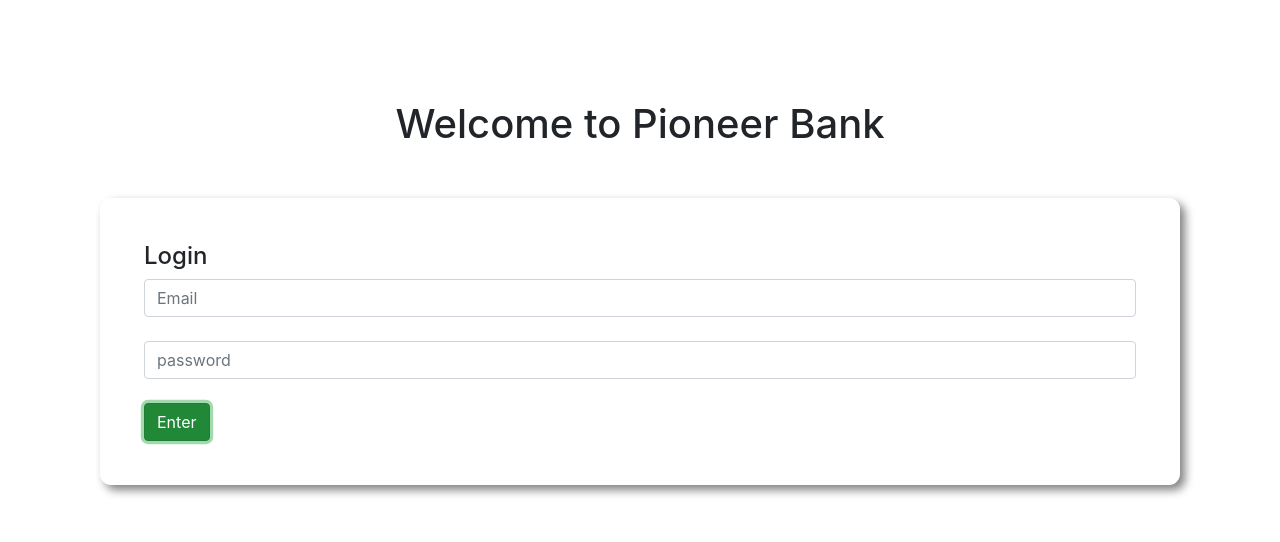
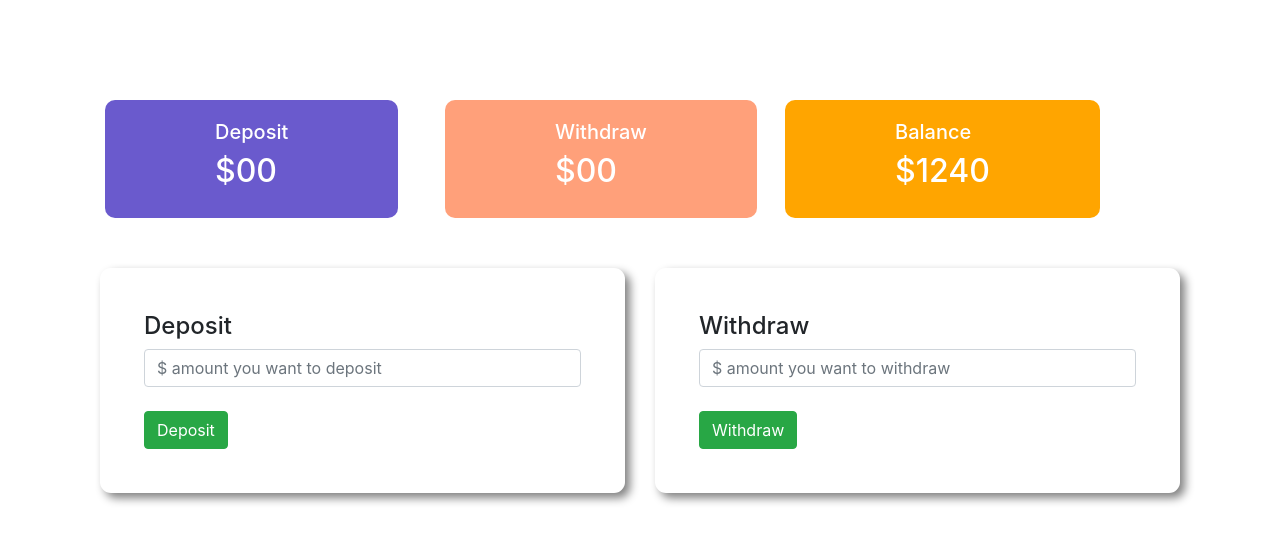
Before and after one commit to MdGolamMostafa/pioneer-bank, a plain HTML site: page index.html in a window 1280 px wide. Both pictures are taken after a click on the button "Enter". Drawn offline with nearby package versions, Linux system fonts and the light colour scheme.

Commit message:
added bank deposit and balance

```diff
--- a/index.html
+++ b/index.html
@@ -9,7 +9,7 @@
 
 </head>
 <body>
-    <div class="login-area">
+    <div id="login-area">
         <h1 class="text-center">Welcome to Pioneer Bank</h1>
         <div class="submit-area">
             <h4>Login</h4>
@@ -18,9 +18,111 @@
             <input type="password"
             class="form-control" placeholder="password">
             <br>
-            <button class="btn btn-success">Enter</button>
+            <button id="login" class="btn btn-success">Enter</button>
         </div>
     </div>
 
+
+    <div id="transaction-area">
+        <div class="row">
+            <div class="row col-md-4">
+                <div class="deposit status">
+                    <h5>Deposit</h5>
+                    <h2>$<span id="currentDeposit">00</span></h2>
+                </div>
+            </div>
+            <div class="row col-md-4">
+                <div class="withdraw status">
+                    <h5>Withdraw</h5>
+                    <h2>$00</h2>
+                </div>
+            </div>
+            <div class="row col-md-4">
+                <div class="balance status">
+                    <h5>Balance</h5>
+                    <h2>$<span id="currentBalance">1240</span></h2>
+                </div>
+            </div>
+        </div>
+
+        <div class="row">
+            <div class="col-md-6">
+                <div class="submit-area">
+                    <h4>Deposit</h4>
+                    <input id="depositAmount" type="text" placeholder="$ amount you want to deposit" class="form-control">
+                    <br>
+                    <button id="addDeposit" class="btn btn-success">Deposit</button>
+                </div>
+            </div>
+            <div class="col-md-6">
+                <div class="submit-area">
+                    <h4>Withdraw</h4>
+                    <input id="withdrawAmount" type="text" placeholder="$ amount you want to withdraw" class="form-control">
+                    <br>
+                    <button id="addWithdraw" class="btn btn-success">Withdraw</button>
+                </div>
+            </div>
+        </div>
+    </div>
+
+    <script>
+
+        //login button handler
+        const loginBtn = document.getElementById('login');
+        loginBtn.addEventListener('click',function () {
+           const loginArea = document.getElementById("login-area");
+           loginArea.style.display = "none";
+           const transactionArea = document.getElementById('transaction-area');
+           transactionArea.style.display="block";
+        })
+
+        //deposit button event handler
+        const depositBtn = document.getElementById('addDeposit');
+        depositBtn.addEventListener("click",function () {
+        // const depositAmount =  document.getElementById('depositAmount').value;
+        const depositNumber = getInputNumber("depositAmount");
+        document.getElementById("depositAmount").value = "";
+        // const currentDeposit = document.getElementById("currentDeposit").innerText;
+        // const currentDepositNumber = parseFloat(currentDeposit);
+        // const totalDeposit = depositNumber + currentDepositNumber;
+        // document.getElementById("currentDeposit").innerText = totalDeposit;
+
+
+        // const currentBalance = document.getElementById("currentBalance").innerText;
+        // const currentBalanceNumber = parseFloat(currentBalance);
+        // const totalBalance = depositNumber+ currentBalanceNumber;
+        // document.getElementById("currentBalance").innerText =totalBalance;
+
+        updateSpanText("currentBalance",depositNumber);
+        updateSpanText("currentDeposit",depositNumber);
+
+
+        })
+
+        //withdraw button event handler.
+        const withdrawBtn = document.getElementById("addWithdraw");
+        withdrawBtn.addEventListener("click",function() {
+        const withdrawAmount = document.getElementById("withdrawAmount");
+        console.log(withdrawNumber);
+        })
+        function getInputNumber(id) {
+            const withdrawAmount = document.getElementById(id).value;
+            const withdrawNumber = parseFloat(withdrawAmount);
+            return withdrawNumber;
+        }
+
+        // function updateSpanText(id,depositNumber) {
+        // const currentBalance = document.getElementById(id).innerText;
+        // const currentBalanceNumber = parseFloat(currentBalance);
+        // const totalBalance = depositNumber+ currentBalanceNumber;
+        // document.getElementById(id).innerText =totalBalance;
+
+        function updateSpanText(id,depositNumber) {
+        const current = document.getElementById(id).innerText;
+        const currentNumber = parseFloat(current);
+        const total = depositNumber+ currentNumber;
+        document.getElementById(id).innerText =total;
+        }
+    </script>
 </body>
 </html>
--- a/style.css
+++ b/style.css
@@ -7,3 +7,26 @@ body{
     border-radius: 11px;
     box-shadow: 5px 5px 10px gray ;
 }
+
+#transaction-area{
+    display: none;
+}
+.status{
+    margin: 0 20px;
+    color: white;
+    padding: 20px 110px;
+    border-radius: 10px;
+
+}
+
+.deposit{
+    background-color: slateblue;
+
+}
+.withdraw{
+    background-color: lightsalmon;
+
+}
+.balance{
+    background-color: orange;
+}
```
